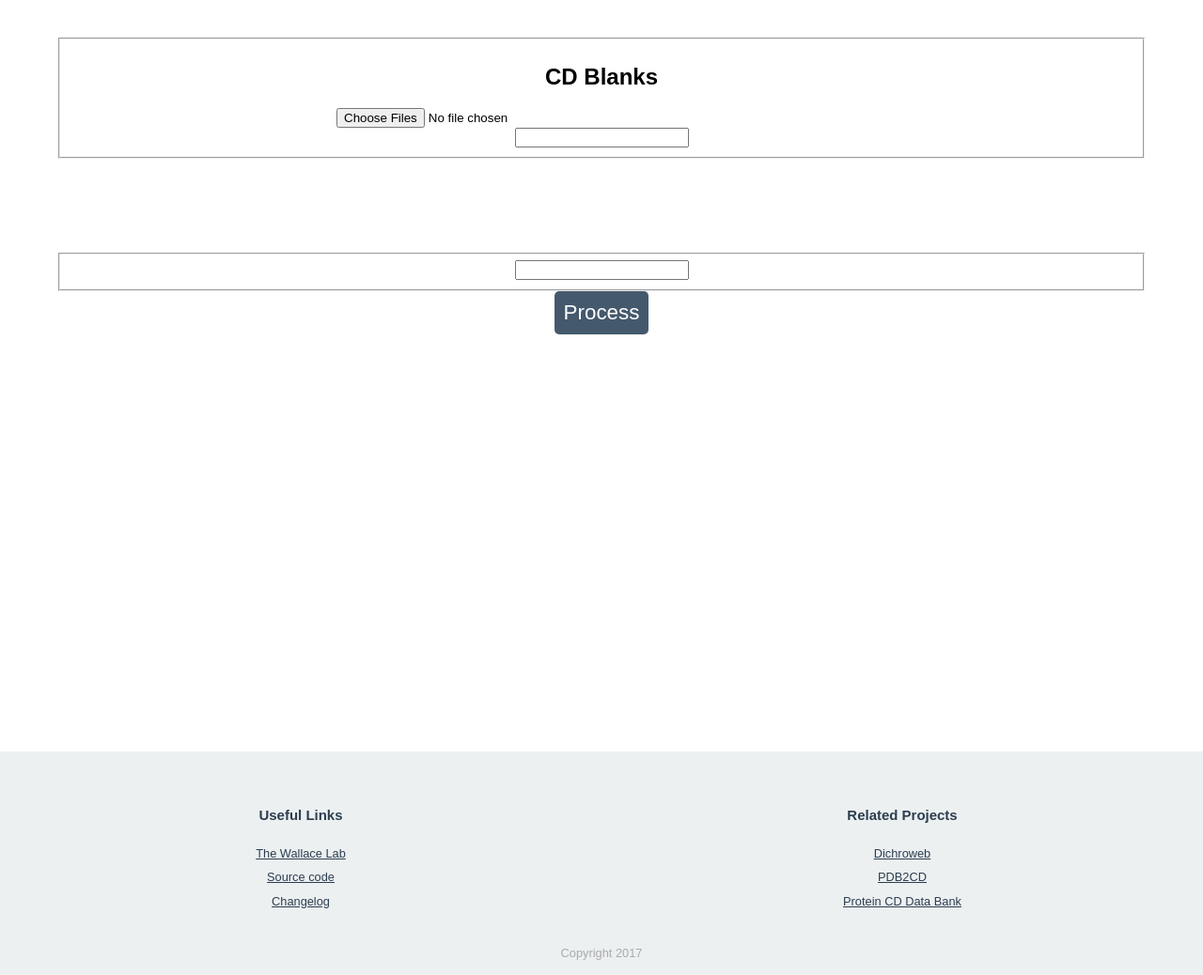
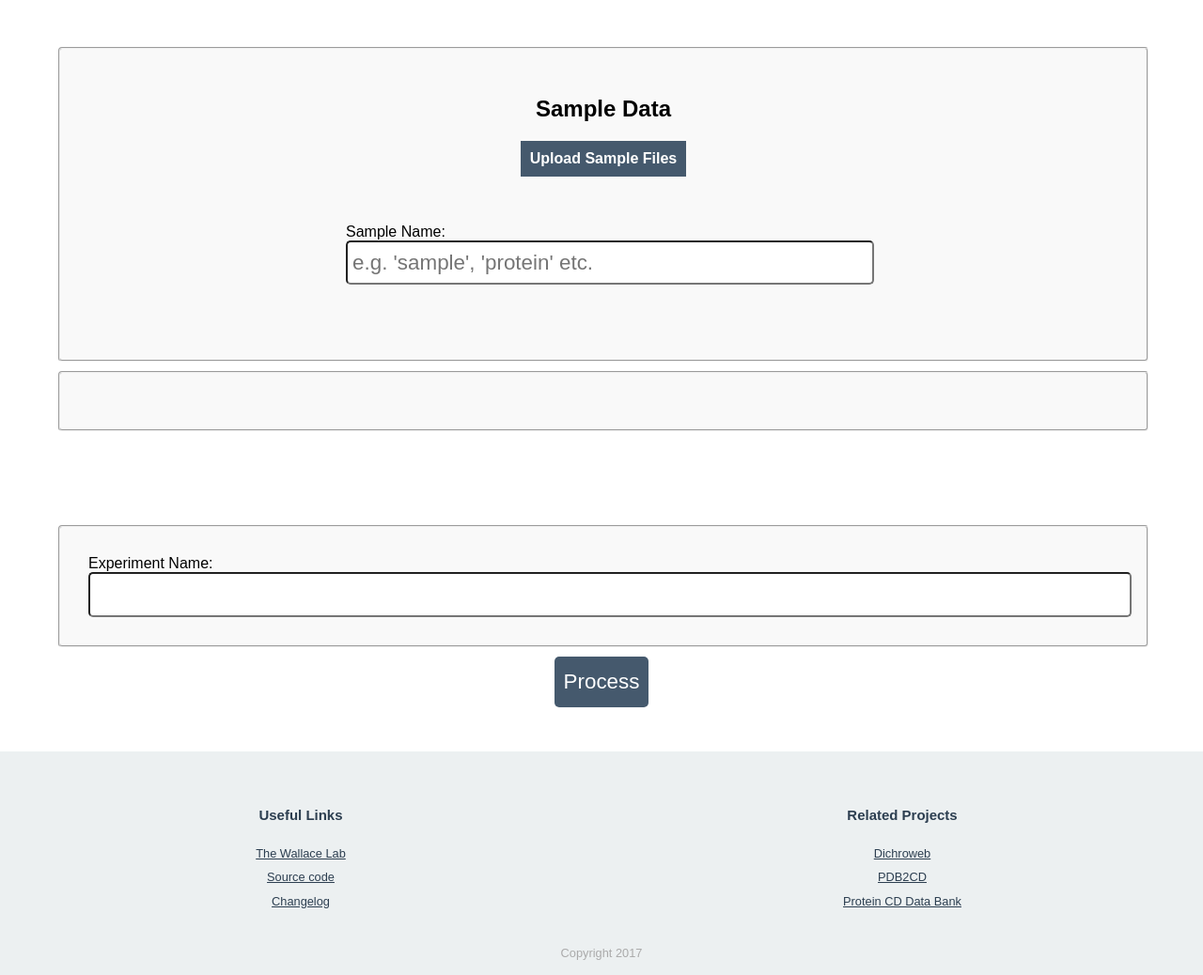
Before and after one commit to samirelanduk/CDtool, a Django app: template cdprocessing/templates/single.html in a window 1280 px wide. Shown: the part 80-1118 px from the top of the page at 94% size. Run offline with Django 3.2, Linux system fonts and the light colour scheme; the template is opened without the code that fills it, so the values that code supplies are empty; some web fonts are replaced.

Commit message:
Restart 0.2

```diff
--- a/cdprocessing/templates/single.html
+++ b/cdprocessing/templates/single.html
@@ -16,21 +16,36 @@
 <form id="input" method="POST" enctype="multipart/form-data">
 
   <div id="file-input">
-    <fieldset class="file-fieldset">
-      <h2>CD Blanks</h2>
-      <input name="sample_files" type="file" multiple>
-      <input name="sample_name" type="text">
+    <fieldset id="sample-input">
+      <h2>Sample Data</h2>
+      <div class="input">
+
+        <input id="id-sample-files" name="sample_files" type="file" data-multiple-caption="{count} files selected" multiple>
+        <label for="id-sample-files">Upload Sample Files</label>
+      </div>
+      <div class="input">
+        <label for="id-sample-name">Sample Name:</label>
+        <input name="sample_name" type="text" placeholder="e.g. 'sample', 'protein' etc.">
+      </div>
+    </fieldset>
+    <fieldset id="blank-input">
     </fieldset>
   </div>
 
   <fieldset id="input-parameters">
-    <input type="text" name="title" id="id_title">
+    <div id="experiment-name">
+      <label for="id-title">Experiment Name:</label>
+      <input type="text" name="title" id="id-title">
+    </div>
   </fieldset>
 
-  {% csrf_token %}
-  <input type="submit" value="Process">
+  <div id="submit-button-div">
+    {% csrf_token %}
+    <input type="submit" value="Process" id="submit-input">
+  </div>
 </form>
 
+<!--
 <div id="output">
   {% if display_chart %}
   <div id="chart"></div>
@@ -162,6 +177,7 @@
 
     {% if sample_scans %}
     <div id="sample-scans">
+      <button>Toggle sample scans</button>
       {% for scan in sample_scans %}
       <div class="series-config">
         <div class="series-title">{{ sample_name }} #{{forloop.counter}}</div>
@@ -186,5 +202,5 @@
     });
   </script>
   {% endif %}
-</div>
+</div>-->
 {% endblock %}
--- a/cdtool/static/css/main.css
+++ b/cdtool/static/css/main.css
@@ -1,3 +1,5 @@
+/* Base structure styles */
+
 body {
   margin: 0px;
   font-family: "Amiko", sans-serif;
@@ -89,15 +91,14 @@ footer a {
   color: inherit;
 }
 
-#copyright {
-  color: #AAAAAA;
-  text-align: center;
-}
+/* Input styles */
 
-#blank-input, #sample-input {
+
+
+fieldset {
   width: 100%;
   padding: 30px;
-  background-color: #EEEEEE;
+  background-color: #F9F9F9;
   border-radius: 4px;
   box-sizing: border-box;
   display: block;
@@ -105,7 +106,49 @@ footer a {
   margin-bottom: 10px;
 }
 
+.input {
+  width: 50%;
+  margin-left: auto;
+  margin-right: auto;
+  margin-bottom: 50px;
+}
 
+label {
+  display: block;
+  text-align: left;
+}
+
+input {
+  display: block;
+  line-height: 1.5;
+  width: 100%;
+  padding: 5px;
+  border-radius: 5px;
+  font-size: 140%;
+}
+
+input[type=file] {
+  width: 0.1px;
+	height: 0.1px;
+	opacity: 0;
+	overflow: hidden;
+	position: absolute;
+	z-index: -1;
+}
+
+input[type=file] + label {
+  font-weight: 700;
+  color: #FFFFFF;
+  padding: 10px;
+  background-color: #45596d;
+  display: inline-block;
+  cursor: pointer;
+}
+
+input[type=file]:focus + label,
+input[type=file] + label:hover {
+  background-color: #2c3e50;
+}
 
 input[type=submit] {
   background-color: #45596d;
@@ -120,6 +163,8 @@ input[type=submit] {
   margin-right: auto;
   display: block;
   transition: 0.5s;
+  display: inline-block;
+  width:auto;
 }
 
 input[type=submit]:hover {
@@ -127,13 +172,6 @@ input[type=submit]:hover {
   transition: 0.5s;
 }
 
-input[type=file] {
-  display: block;
-  text-align: center;
-  width: 50%;
-  margin-left: auto;
-  margin-right: auto;
-}
 
 #file-input, #chart-config {
   margin-bottom: 100px;
@@ -161,6 +199,11 @@ button:hover {
 
 p {
   line-height: 2;
+}
+
+#copyright {
+  color: #AAAAAA;
+  text-align: center;
 }
 
 @media only screen and (min-width: 568px) {
@@ -217,17 +260,6 @@ p {
     display: inline-block;
   }
 
-  #blank-input, #sample-input {
-    width: 40%;
-    margin-left: 5%;
-    margin-right: 5%;
-    border-radius: 4px;
-    box-sizing: border-box;
-    display: inline-block;
-    margin-top: 20px;
-    margin-bottom: 20px;
-  }
-
   main {
     padding: 30px 50px;;
   }
--- a/cdtool/static/js/main.js
+++ b/cdtool/static/js/main.js
@@ -9,3 +9,26 @@ $(window).on("resize", function() {
 		$("nav").hide();
 	}
 });
+
+
+/*
+	By Osvaldas Valutis, www.osvaldas.info
+	Available for use under the MIT License
+*/
+var inputs = document.querySelectorAll("input[type=file]");
+Array.prototype.forEach.call(inputs, function(input) {
+	var label	 = input.nextElementSibling, labelVal = label.innerHTML;
+	input.addEventListener("change", function(e) {
+		var fileName = "";
+		if (this.files && this.files.length > 1)
+			fileName = (this.getAttribute("data-multiple-caption") || "").replace(
+				 "{count}", this.files.length
+			);
+		else
+			fileName = e.target.value.split("\\").pop();
+		if(fileName)
+			label.innerHTML = fileName;
+		else
+			label.innerHTML = labelVal;
+		});
+});
```
Also changed, not shown: ftests/test_single_cd_processing.py (+36 -21 lines).
